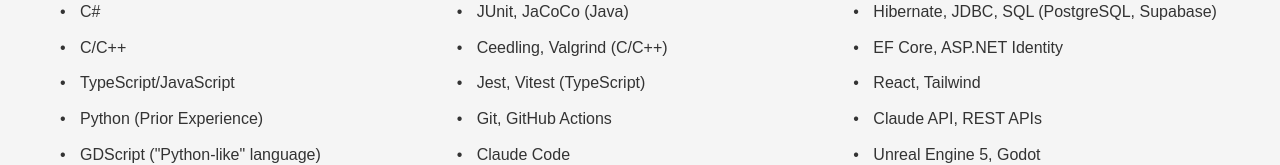
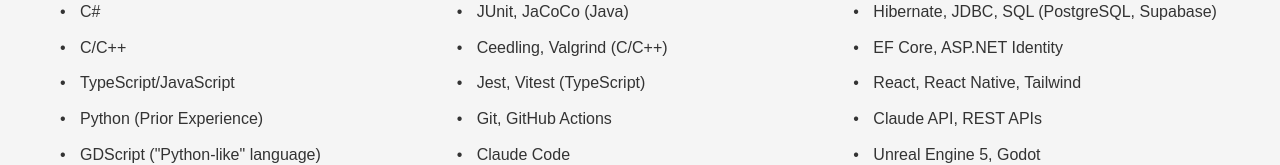
Before and after one commit to NagareNegishi/NagareNegishi.github.io, a React (Vite) app: page / in a window 1280 px wide. Shown: the part 733-898 px from the top of the page. Built offline with nearby package versions, Linux system fonts and the light colour scheme.

Commit message:
add React Native

```diff
--- a/src/data/skills.js
+++ b/src/data/skills.js
@@ -27,7 +27,7 @@
         "Node.js, Express",
         "Hibernate, JDBC, SQL (PostgreSQL, Supabase)",
         "EF Core, ASP.NET Identity",
-        "React, Tailwind",
+        "React, React Native, Tailwind",
         "Claude API, REST APIs",
         "Unreal Engine 5, Godot",
         "Figma, UML"
```
